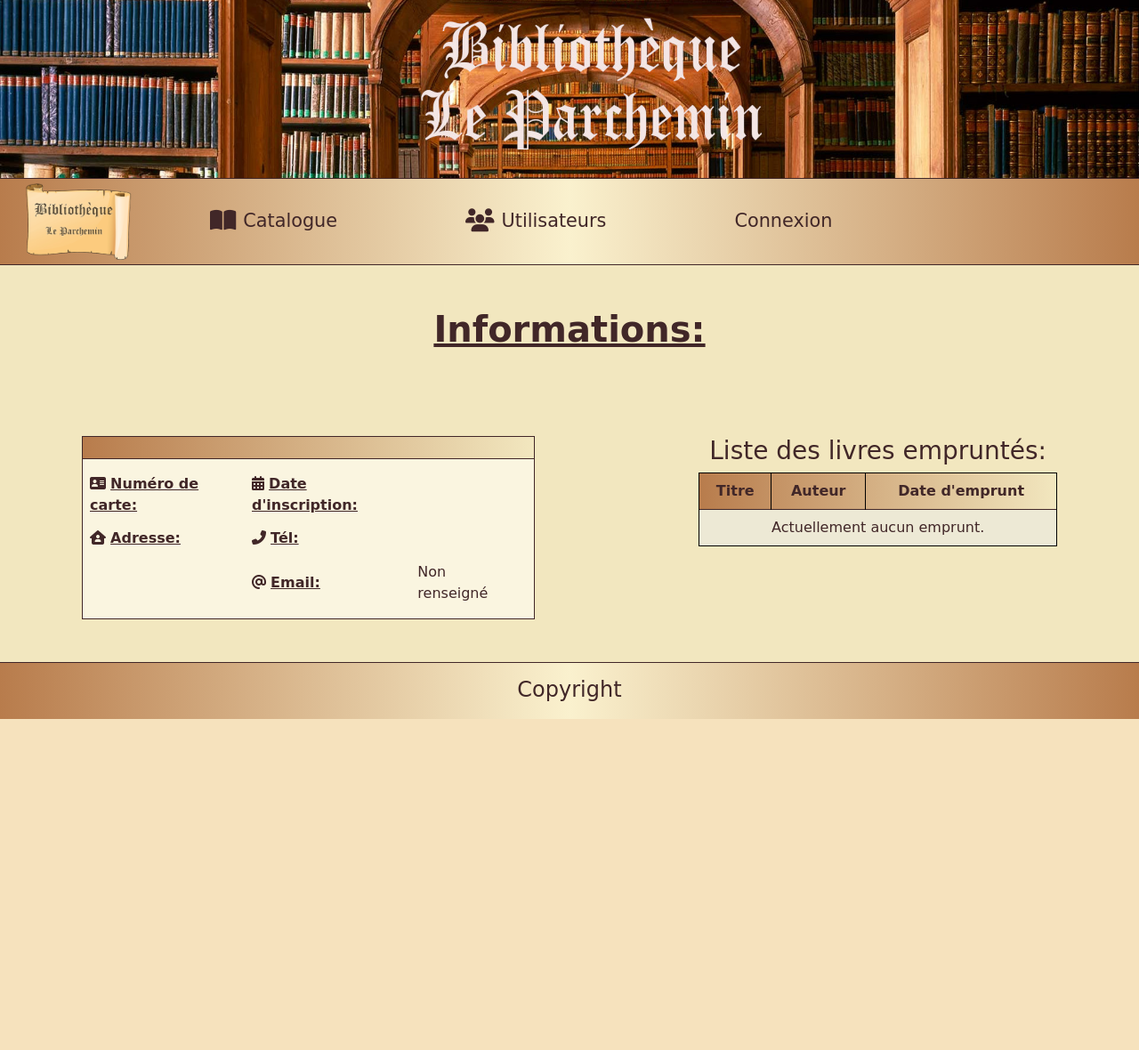
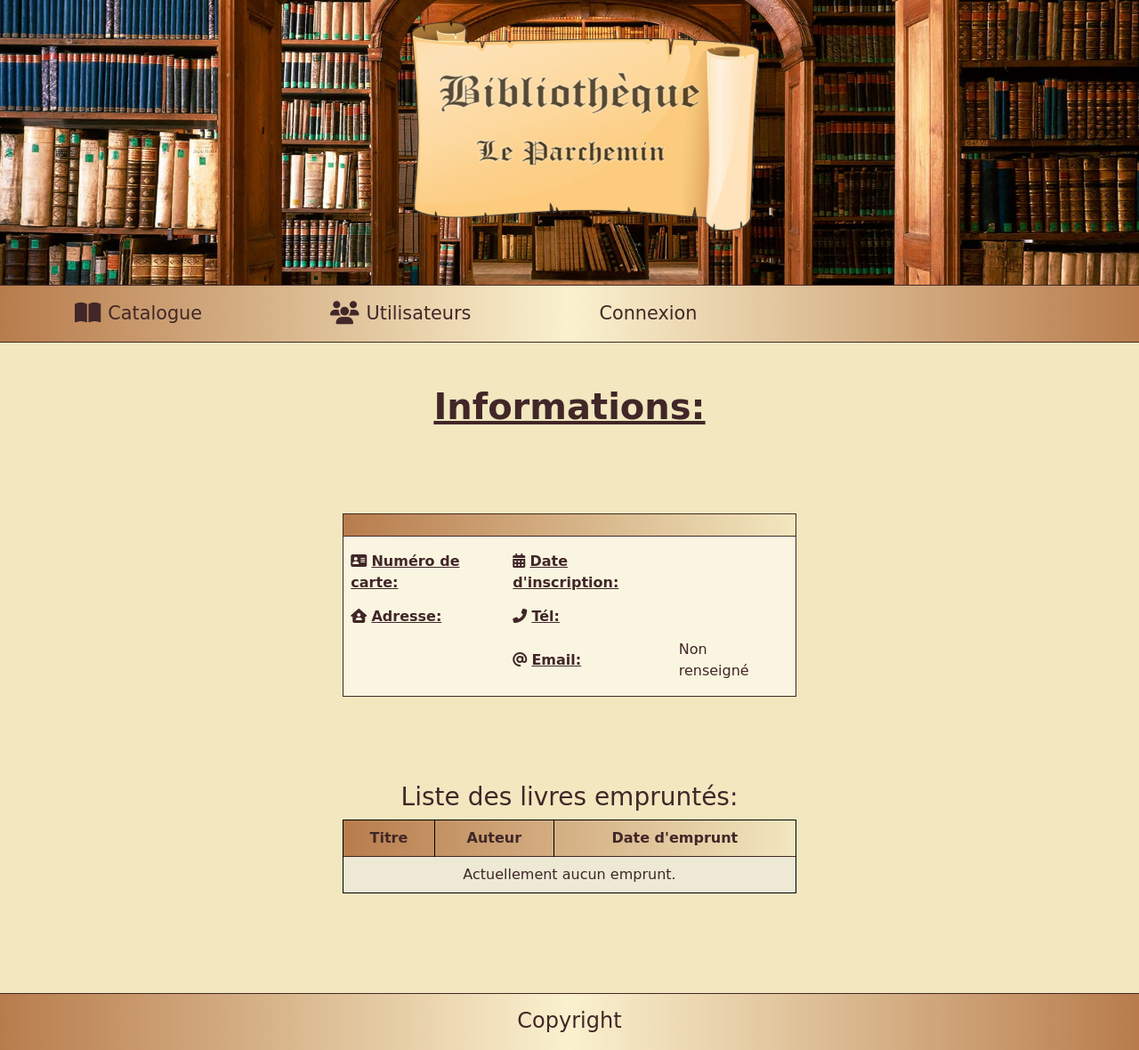
Before and after one commit to Nana-fr/Bibliotheque, a Symfony app: template templates/user/infos.html.twig in a window 1280 px wide. Shown: the whole page at 89% size. Before the commit the page ends 808 px from the top, so only its background shows below. Run offline with Twig, Linux system fonts and the light colour scheme; the template is opened without the code that fills it, so the values that code supplies are empty; some libraries are stand-ins or nearby versions; some web fonts are replaced.

Commit message:
layout header + user info

```diff
--- a/public/css/main.css
+++ b/public/css/main.css
@@ -7,16 +7,15 @@ body{
 }
 
 header {
-    background-image: url("../../image/header.jpg");
+    background-image: url("../../image/header2.jpg");
     background-size: 100% 100%;
     width: 100vw;
-    height: 25vh;
+    height: 40vh;
 }
 .navbar {
     background: linear-gradient(90deg,#b87c4c, #faf1ce 50%,#b87c4c)!important;
     border-top: 1px solid #412728;
     border-bottom: 1px solid #412728;
-    padding: 0rem!important;
 }
 .nav-item {
     margin: 0rem 4rem;
--- a/public/css/userInfo.css
+++ b/public/css/userInfo.css
@@ -6,3 +6,8 @@ table {
     background: linear-gradient(90deg,#b87c4c, #F2E7BF);
     border-bottom: 1px solid #412728;
 }
+
+#table {
+    max-height: 40vh;
+    overflow: auto;
+}
--- a/templates/base.html.twig
+++ b/templates/base.html.twig
@@ -36,7 +36,6 @@
 		</header>
 		<nav class="navbar navbar-expand-lg navbar-light bg-light">
 			<div class="container-fluid">
-				<a class="navbar-brand ps-3" href="#"><img id='logo' src="{{asset('\../image/parchemin-logo.png')}}" class="img-fluid" alt="logo"></a>
 				<button class="navbar-toggler" type="button" data-bs-toggle="collapse" data-bs-target="#navbarNav" aria-controls="navbarNav" aria-expanded="false" aria-label="Toggle navigation">
 					<span class="navbar-toggler-icon"></span>
 				</button>
--- a/templates/book/listing.html.twig
+++ b/templates/book/listing.html.twig
@@ -44,8 +44,8 @@
 <main class='container-fluid mb-5'>
     <h1 class='text-center text-decoration-underline my-5 font'>Catalogue <i class="fas fa-book-open"></i></h1>
 
-    <div class='row'>
-        <div class='col-12 col-lg-3 px-5 pb-5'>
+    <div class='row justify-content-center'>
+        <div class='col-8 col-md-6 col-lg-3 px-5 pb-5'>
             <a class="btn my-5" href="{{ path('book_add') }}"><i class="fas fa-book pe-2"></i>Ajouter un livre</a>
             <div class="form text-center">
               {{form(formFilter)}}
--- a/templates/user/infos.html.twig
+++ b/templates/user/infos.html.twig
@@ -18,9 +18,9 @@
 
 		<h1 class='text-center text-decoration-underline my-5' id='titreDescription'>Informations:</h1>
 
-		<div class='row justify-content-around'>
-			<div class="col-7 col-lg-5 my-5">
-				<table>
+		<div class='row justify-content-center'>
+			<div class="col-10 col-lg-5 my-5">
+				<table class='mx-auto'>
 					<thead>
 						<tr class="bg-title">
 							<th colspan="4" class="text-center pt-2 py-2"><h3 class="fw-bold">{{user.getFirstname()}} {{user.getLastname()}}</h3></th>
@@ -49,12 +49,15 @@
 					</tbody>
 				</table>
 			</div>
+		</div>
 
-			<div class="col-7 col-lg-4 text-center my-5">
+		<div class='row justify-content-center mb-5'>
+			<div class="col-10 col-md-7 col-lg-5 text-center my-5">
 
 				<h3>Liste des livres empruntés:</h3>
 
-				<table class='table table-bordered table-striped' id='tableUser'>
+				<div id='table'>
+				<table class='table table-bordered table-striped mx-auto' id='tableUser'>
 					<thead>
 						<tr class="bg-title">
 							<th>Titre</th>
@@ -78,6 +81,7 @@
 						{% endif %}
 					</tbody>
 				</table>
+				</div>
 			</div>
 		</div>
 	</main>
```
Also changed, not shown: image/black.jpg, image/header2.jpg (added).
